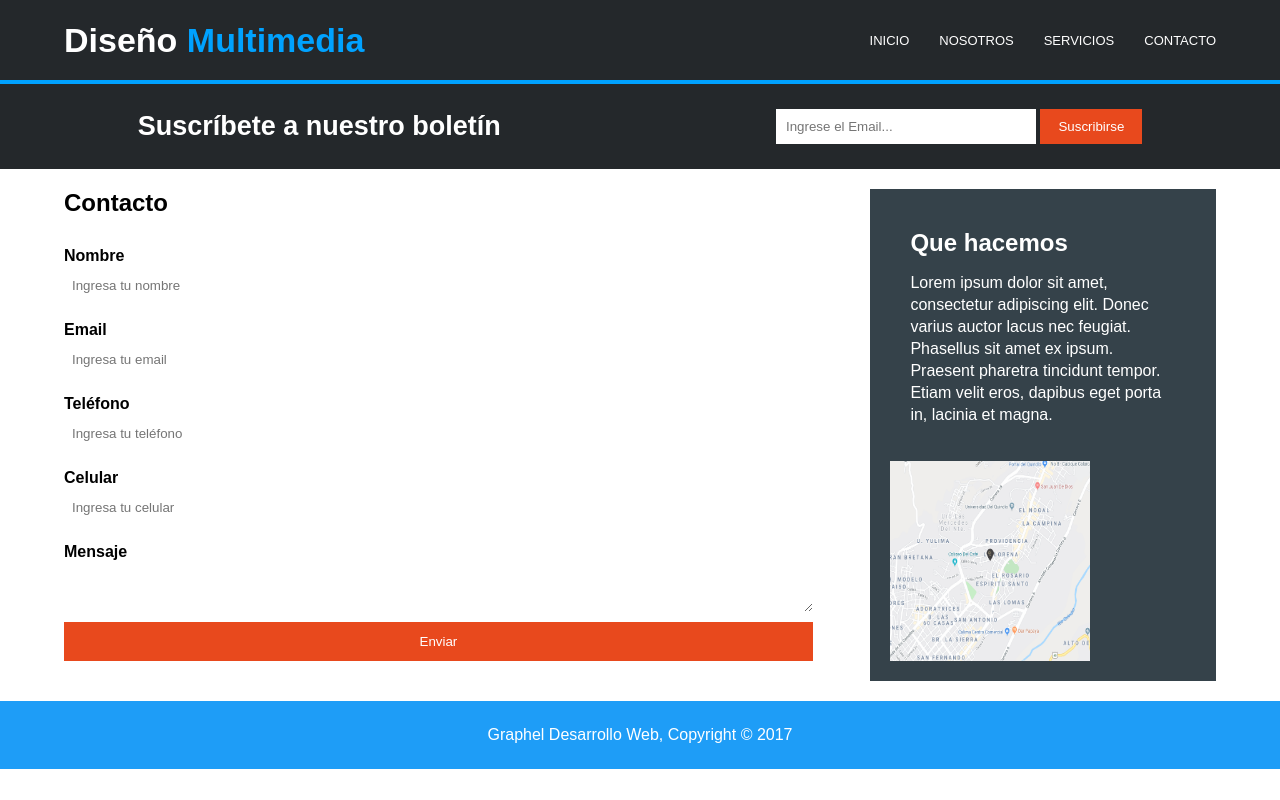
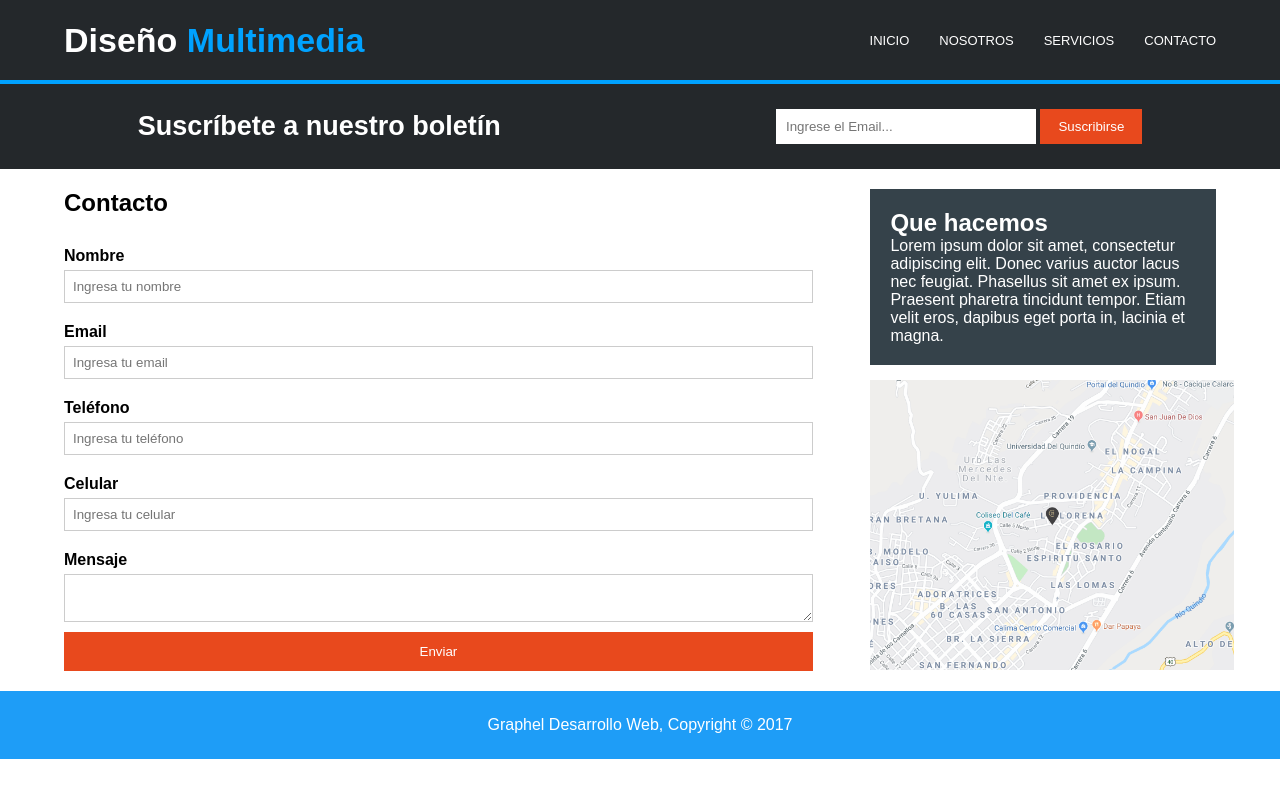
Before and after one commit to ruizsaraygomez13-debug/PaginaFlexbox, a plain HTML site: page pages/contacto.html in a window 1280 px wide. Drawn offline with Linux system fonts and the light colour scheme.

Commit message:
se ajusto la imagen del mapa en contacto

```diff
--- a/pages/contacto.html
+++ b/pages/contacto.html
@@ -74,7 +74,7 @@
 
             </div>
 
-            <div class="derecha">
+            <div class="derecha-contacto">
 
                 <div class="caja">
 
--- a/styles/styles.css
+++ b/styles/styles.css
@@ -298,21 +298,21 @@ footer {
 .contacto input[type=text] {
     width: 100%;
     padding: 8px;
-    border: 1px #ccc;
+    border: 1px solid #ccc;
     margin-bottom: 10px;
 }
 
 .contacto input[type=email] {
     width: 100%;
     padding: 8px;
-    border: 1px #ccc;
+    border: 1px solid #ccc;
     margin-bottom: 10px;
 }
 
 .contacto textarea {
     width: 100%;
     padding: 8px;
-    border: 1px #ccc;
+    border: 1px solid #ccc;
     margin-bottom: 10px;
 }
 
@@ -327,7 +327,7 @@ footer {
     background: #cf3d16;
 }
 
-.derecha {
+.derecha-contacto {
     width: 30%;
 }
 
@@ -339,6 +339,6 @@ footer {
 }
 
 .mapa {
-    width: 200px;
-    height: 200px;
+    width: 364px;
+    height: 290px;
 }
```
